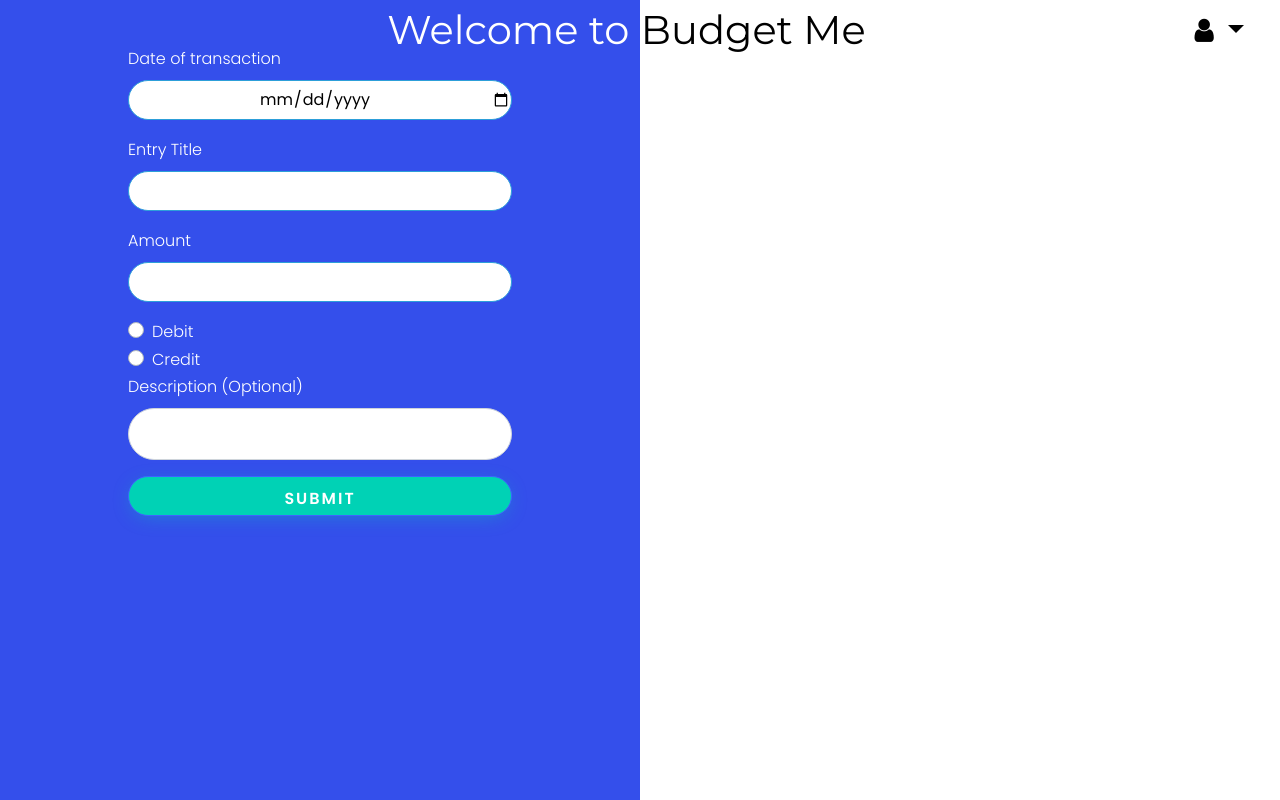
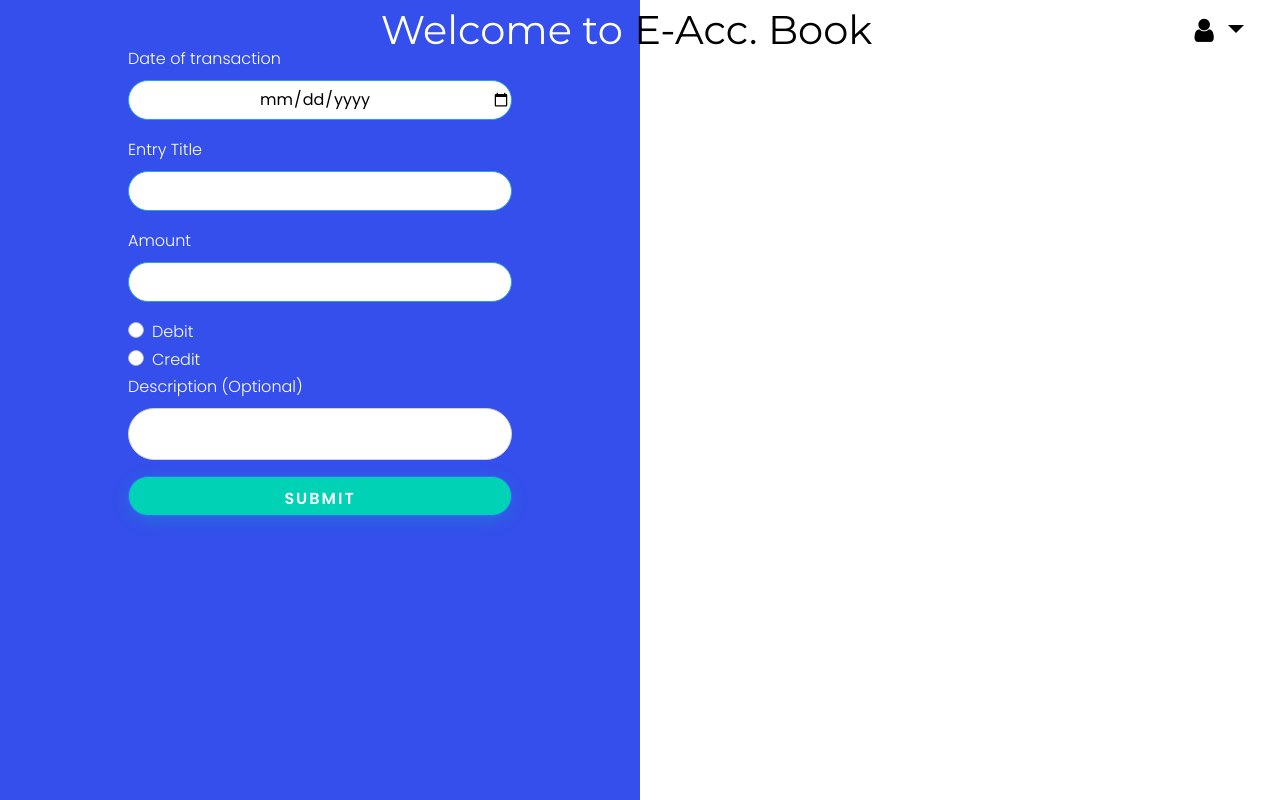
Before and after one commit to meetc1213/accountbook, a Django app: page /home in a window 1280 px wide. Run offline with Django 3.2, Linux system fonts and the light colour scheme; a user stored in the database is signed in; data comes from the database, SQL or seed files in the repository; style sheets or scripts are compiled from the project's sources; some libraries are stand-ins or nearby versions.

Commit message:
Update index.html

```diff
--- a/templates/signin/index.html
+++ b/templates/signin/index.html
@@ -132,7 +132,7 @@ input{
 {%endblock%}
 {%block body%}
 <div style="width: 100%;display: flex;justify-content: center;">
-  <h1 class="heading"><span class="part1">Welcome to</span><span class="part2"style="position: relative;left: -13px;"> Budget Me</span></h1>
+  <h1 class="heading"><span class="part1">Welcome to</span><span class="part2"style="position: relative;left: -13px;"> E-Acc. Book</span></h1>
 
 </div>
 
```
